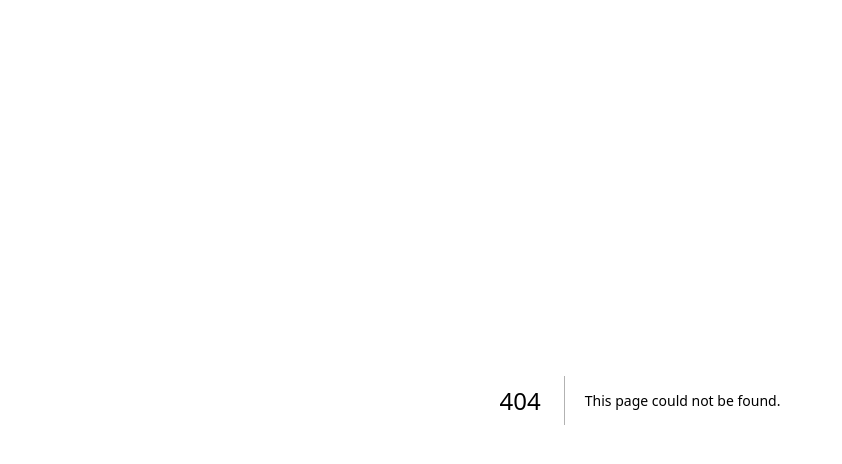
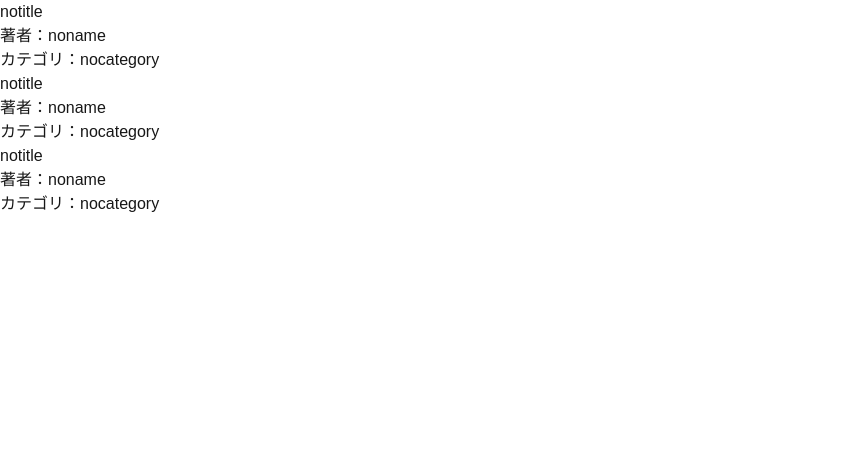
Before and after one commit to Anji0358/booklogue, a Next.js app: page /books in a window 1280 px wide. Before the commit this address had no page. Shown: the top 464 px of the page, without its empty margins (0-842 px from the left). Built offline with nearby package versions, Linux system fonts and the light colour scheme.

Commit message:
feat: add books page

```diff
--- /dev/null
+++ b/app/books/page.tsx
@@ -0,0 +1,17 @@
+import { books } from "../../features/books/data";
+import { Book } from "../../features/books/types";
+import BookCard from "../../features/books/components/BookCard";
+
+const BookPage = () => {
+    return (
+        <section>
+            {books.map((book) => {
+                return (
+                    <BookCard key={book.id} book={book} />
+                )
+            })}
+        </section>
+    )
+};
+
+export default BookPage;
--- a/features/books/data.ts
+++ b/features/books/data.ts
@@ -8,5 +8,25 @@ export const books:Book[]=[
         description:" ",
         category:"nocategory",
         publishedDate:"YYYY-MM-DD",
+    },
+
+    {
+        id:2,
+        title:"notitle",
+        author:"noname",
+        description:" ",
+        category:"nocategory",
+        publishedDate:"YYYY-MM-DD",
+    },
+
+    {
+        id:3,
+        title:"notitle",
+        author:"noname",
+        description:" ",
+        category:"nocategory",
+        publishedDate:"YYYY-MM-DD",
     }
+
+
 ];
```
